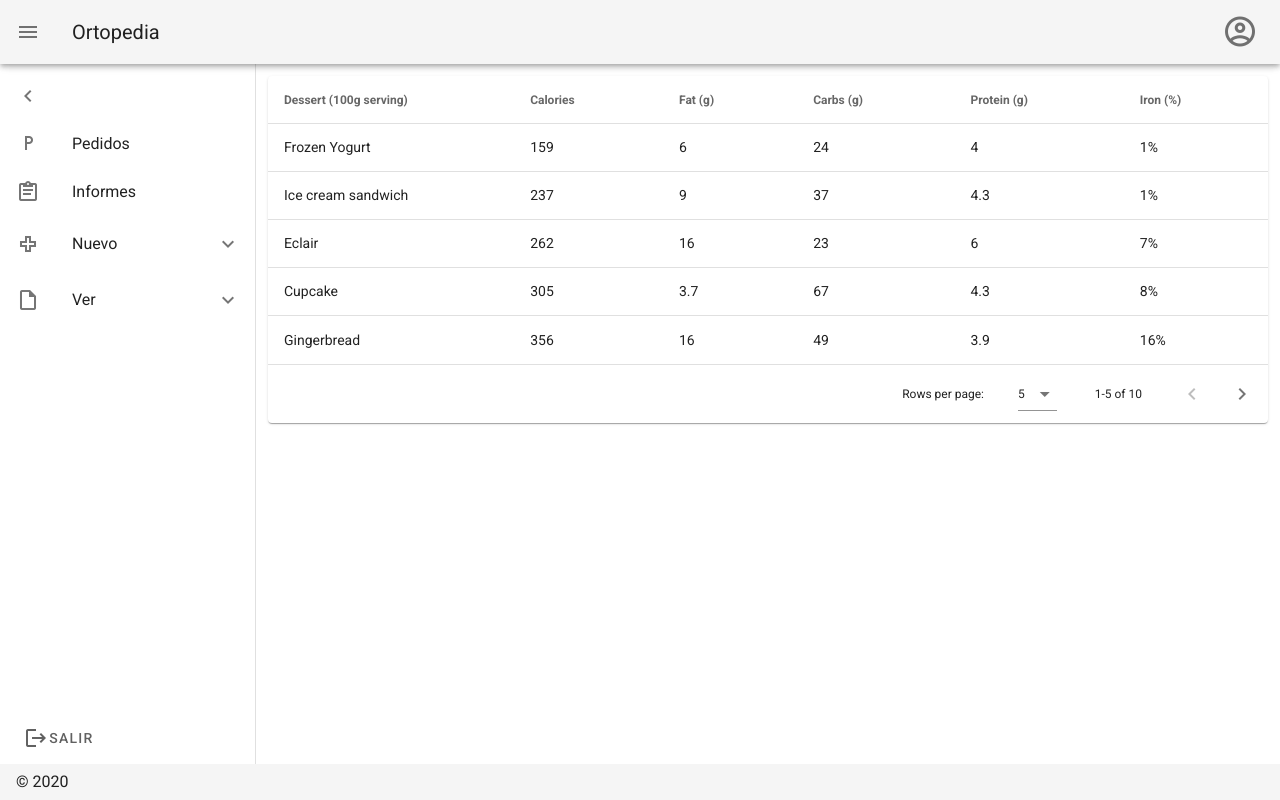
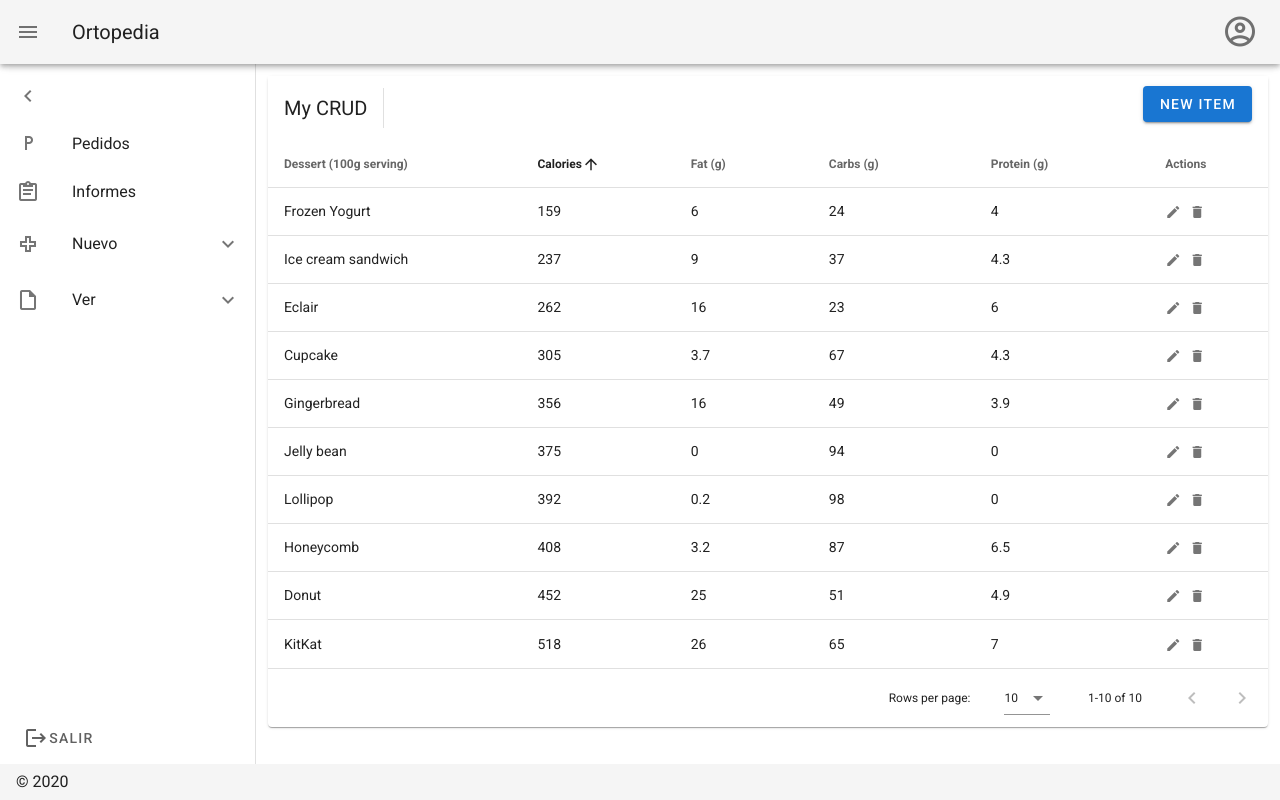
Before and after one commit to francocava/Ortopedia-FrontEnd, a Nuxt app: page /prueba in a window 1280 px wide. Built offline with nearby package versions, Linux system fonts and the light colour scheme.

Commit message:
probando

```diff
--- a/layouts/default.vue
+++ b/layouts/default.vue
@@ -70,7 +70,7 @@
     </v-navigation-drawer>
     <v-app-bar clipped-left fixed app>
       <v-app-bar-nav-icon @click.stop="drawer = !drawer" />
-      <v-toolbar-title v-text="title" />
+      <v-toolbar-title class="text-center" v-text="title" />
       <v-spacer />
 
       <v-avatar>
@@ -129,7 +129,7 @@ export default {
           items: [
             { title: 'Pedidos', to: '/pedidos' },
             { title: 'Facturas', to: '' },
-            { title: 'Pagos', to: '/prueba2' },
+            { title: 'Pagos', to: '/prueba' },
             { title: 'Cobros', to: '' },
             { title: 'Clientes', to: '/prueba1' },
             { title: 'Productos', to: '' },
--- a/pages/prueba.vue
+++ b/pages/prueba.vue
@@ -2,15 +2,160 @@
   <v-data-table
     :headers="headers"
     :items="desserts"
-    :items-per-page="5"
+    sort-by="calories"
     class="elevation-1"
-  ></v-data-table>
+  >
+    <template v-slot:top>
+      <v-toolbar
+        flat
+      >
+        <v-toolbar-title>My CRUD</v-toolbar-title>
+        <v-divider
+          class="mx-4"
+          inset
+          vertical
+        ></v-divider>
+        <v-spacer></v-spacer>
+        <v-dialog
+          v-model="dialog"
+          max-width="500px"
+        >
+          <template v-slot:activator="{ on, attrs }">
+            <v-btn
+              color="primary"
+              dark
+              class="mb-2"
+              v-bind="attrs"
+              v-on="on"
+            >
+              New Item
+            </v-btn>
+          </template>
+          <v-card>
+            <v-card-title>
+              <span class="headline">{{ formTitle }}</span>
+            </v-card-title>
+
+            <v-card-text>
+              <v-container>
+                <v-row>
+                  <v-col
+                    cols="12"
+                    sm="6"
+                    md="4"
+                  >
+                    <v-text-field
+                      v-model="editedItem.name"
+                      label="Dessert name"
+                    ></v-text-field>
+                  </v-col>
+                  <v-col
+                    cols="12"
+                    sm="6"
+                    md="4"
+                  >
+                    <v-text-field
+                      v-model="editedItem.calories"
+                      label="Calories"
+                    ></v-text-field>
+                  </v-col>
+                  <v-col
+                    cols="12"
+                    sm="6"
+                    md="4"
+                  >
+                    <v-text-field
+                      v-model="editedItem.fat"
+                      label="Fat (g)"
+                    ></v-text-field>
+                  </v-col>
+                  <v-col
+                    cols="12"
+                    sm="6"
+                    md="4"
+                  >
+                    <v-text-field
+                      v-model="editedItem.carbs"
+                      label="Carbs (g)"
+                    ></v-text-field>
+                  </v-col>
+                  <v-col
+                    cols="12"
+                    sm="6"
+                    md="4"
+                  >
+                    <v-text-field
+                      v-model="editedItem.protein"
+                      label="Protein (g)"
+                    ></v-text-field>
+                  </v-col>
+                </v-row>
+              </v-container>
+            </v-card-text>
+
+            <v-card-actions>
+              <v-spacer></v-spacer>
+              <v-btn
+                color="blue darken-1"
+                text
+                @click="close"
+              >
+                Cancel
+              </v-btn>
+              <v-btn
+                color="blue darken-1"
+                text
+                @click="save"
+              >
+                Save
+              </v-btn>
+            </v-card-actions>
+          </v-card>
+        </v-dialog>
+        <v-dialog v-model="dialogDelete" max-width="500px">
+          <v-card>
+            <v-card-title class="headline">Are you sure you want to delete this item?</v-card-title>
+            <v-card-actions>
+              <v-spacer></v-spacer>
+              <v-btn color="blue darken-1" text @click="closeDelete">Cancel</v-btn>
+              <v-btn color="blue darken-1" text @click="deleteItemConfirm">OK</v-btn>
+              <v-spacer></v-spacer>
+            </v-card-actions>
+          </v-card>
+        </v-dialog>
+      </v-toolbar>
+    </template>
+    <template v-slot:item.actions="{ item }">
+      <v-icon
+        small
+        class="mr-2"
+        @click="editItem(item)"
+      >
+        mdi-pencil
+      </v-icon>
+      <v-icon
+        small
+        @click="deleteItem(item)"
+      >
+        mdi-delete
+      </v-icon>
+    </template>
+    <template v-slot:no-data>
+      <v-btn
+        color="primary"
+        @click="initialize"
+      >
+        Reset
+      </v-btn>
+    </template>
+  </v-data-table>
 </template>
 
 <script>
   export default {
-    data () {
-      return {
+    data: () => ({
+      dialog: false,
+      dialogDelete: false,
       headers: [
         {
           text: 'Dessert (100g serving)',
@@ -22,16 +167,54 @@
         { text: 'Fat (g)', value: 'fat' },
         { text: 'Carbs (g)', value: 'carbs' },
         { text: 'Protein (g)', value: 'protein' },
-          { text: 'Iron (%)', value: 'iron' },
+        { text: 'Actions', value: 'actions', sortable: false },
       ],
-        desserts: [
+      desserts: [],
+      editedIndex: -1,
+      editedItem: {
+        name: '',
+        calories: 0,
+        fat: 0,
+        carbs: 0,
+        protein: 0,
+      },
+      defaultItem: {
+        name: '',
+        calories: 0,
+        fat: 0,
+        carbs: 0,
+        protein: 0,
+      },
+    }),
+
+    computed: {
+      formTitle () {
+        return this.editedIndex === -1 ? 'New Item' : 'Edit Item'
+      },
+    },
+
+    watch: {
+      dialog (val) {
+        val || this.close()
+      },
+      dialogDelete (val) {
+        val || this.closeDelete()
+      },
+    },
+
+    created () {
+      this.initialize()
+    },
+
+    methods: {
+      initialize () {
+        this.desserts = [
           {
             name: 'Frozen Yogurt',
             calories: 159,
             fat: 6.0,
             carbs: 24,
             protein: 4.0,
-            iron: '1%',
           },
           {
             name: 'Ice cream sandwich',
@@ -39,7 +222,6 @@
             fat: 9.0,
             carbs: 37,
             protein: 4.3,
-            iron: '1%',
           },
           {
             name: 'Eclair',
@@ -47,7 +229,6 @@
             fat: 16.0,
             carbs: 23,
             protein: 6.0,
-            iron: '7%',
           },
           {
             name: 'Cupcake',
@@ -55,7 +236,6 @@
             fat: 3.7,
             carbs: 67,
             protein: 4.3,
-            iron: '8%',
           },
           {
             name: 'Gingerbread',
@@ -63,7 +243,6 @@
             fat: 16.0,
             carbs: 49,
             protein: 3.9,
-            iron: '16%',
           },
           {
             name: 'Jelly bean',
@@ -71,7 +250,6 @@
             fat: 0.0,
             carbs: 94,
             protein: 0.0,
-            iron: '0%',
           },
           {
             name: 'Lollipop',
@@ -79,7 +257,6 @@
             fat: 0.2,
             carbs: 98,
             protein: 0,
-            iron: '2%',
           },
           {
             name: 'Honeycomb',
@@ -87,7 +264,6 @@
             fat: 3.2,
             carbs: 87,
             protein: 6.5,
-            iron: '45%',
           },
           {
             name: 'Donut',
@@ -95,7 +271,6 @@
             fat: 25.0,
             carbs: 51,
             protein: 4.9,
-            iron: '22%',
           },
           {
             name: 'KitKat',
@@ -103,10 +278,51 @@
             fat: 26.0,
             carbs: 65,
             protein: 7,
-            iron: '6%',
           },
-        ],
+        ]
+      },
+
+      editItem (item) {
+        this.editedIndex = this.desserts.indexOf(item)
+        this.editedItem = Object.assign({}, item)
+        this.dialog = true
+      },
+
+      deleteItem (item) {
+        this.editedIndex = this.desserts.indexOf(item)
+        this.editedItem = Object.assign({}, item)
+        this.dialogDelete = true
+      },
+
+      deleteItemConfirm () {
+        this.desserts.splice(this.editedIndex, 1)
+        this.closeDelete()
+      },
+
+      close () {
+        this.dialog = false
+        this.$nextTick(() => {
+          this.editedItem = Object.assign({}, this.defaultItem)
+          this.editedIndex = -1
+        })
+      },
+
+      closeDelete () {
+        this.dialogDelete = false
+        this.$nextTick(() => {
+          this.editedItem = Object.assign({}, this.defaultItem)
+          this.editedIndex = -1
+        })
+      },
+
+      save () {
+        if (this.editedIndex > -1) {
+          Object.assign(this.desserts[this.editedIndex], this.editedItem)
+        } else {
+          this.desserts.push(this.editedItem)
         }
+        this.close()
+      },
     },
   }
 </script>
```
Lines whose indentation alone changed are shown as unchanged.
